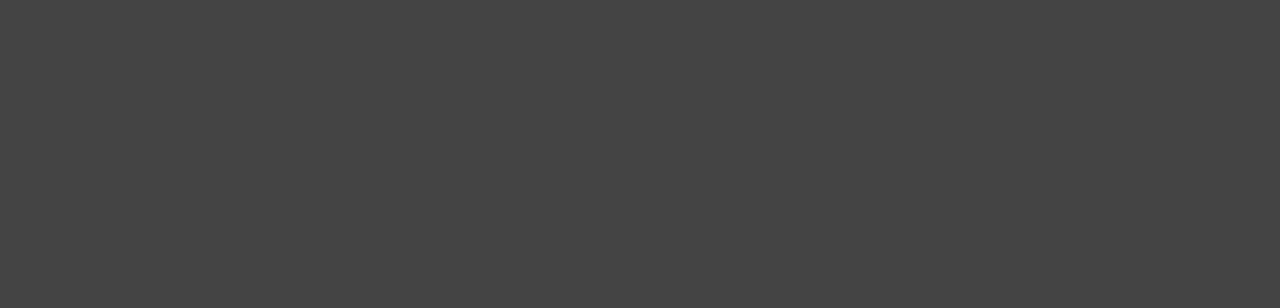
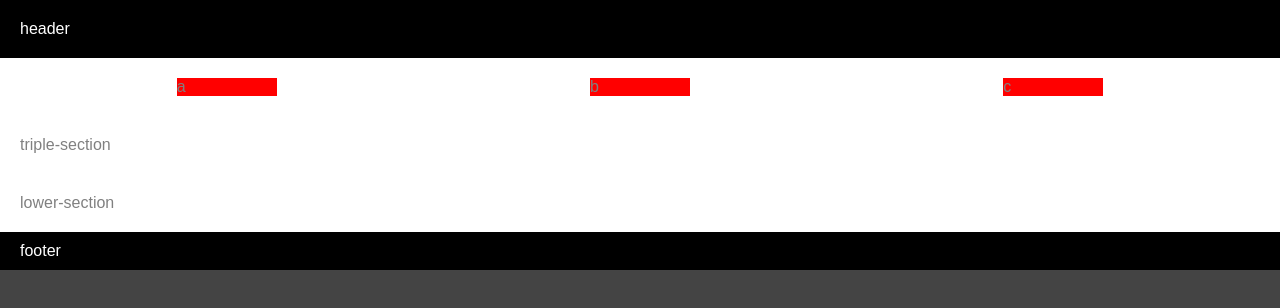
Before and after one commit to Dearning/MyFirstWeb, a plain HTML site: page index.html in a window 1280 px wide. Drawn offline with Linux system fonts and the light colour scheme.

```diff
--- a/index.html
+++ b/index.html
@@ -6,20 +6,49 @@
     <style>
         body{
             background-color: #444;
+            color: white;
             font-family: Arial, Helvetica, sans-serif;
+            margin: 0;
+            padding: 0;
         }
-        h1{
-            background: black;
-            color: rgb(0,183,255);
-        }
-        button{
-            background: gray;
-            border: none;
-            color: white;
-            border-radius: 15px 50px 30px 5px;
-        }
+       header{
+           background: black;
+           padding: 20px;
+            /* padding: 20px; */
+       }
+       section{
+           background: white;
+           color:gray;
+           padding: 20px;
+           display: flex;
+           flex-direction: row;
+       }
+       div{
+           background: red;
+           margin: auto;
+           width: 100px;
+
+       }
+       footer{
+           background:black;
+           padding: 10px 20px;
+       }
     </style>
     <body>
+        <header>header</header>
+        <section>
+            <div>a</div>
+            <div>b</div>
+            <div>c</div>
+        </section>
+        <section>triple-section</section>
+        <section>lower-section</section>
+        <footer>footer</footer>
+
+        <!-- 2021.721 15:04 -->
+        <!-- <h1>Let's build a layout!</h1>
+        <header></header> -->
+        <!-- sec -->
         <!-- 2021.7.20 deleted
             <h1>My Webpage</h1>
         <h2>About Me</h2>
```
